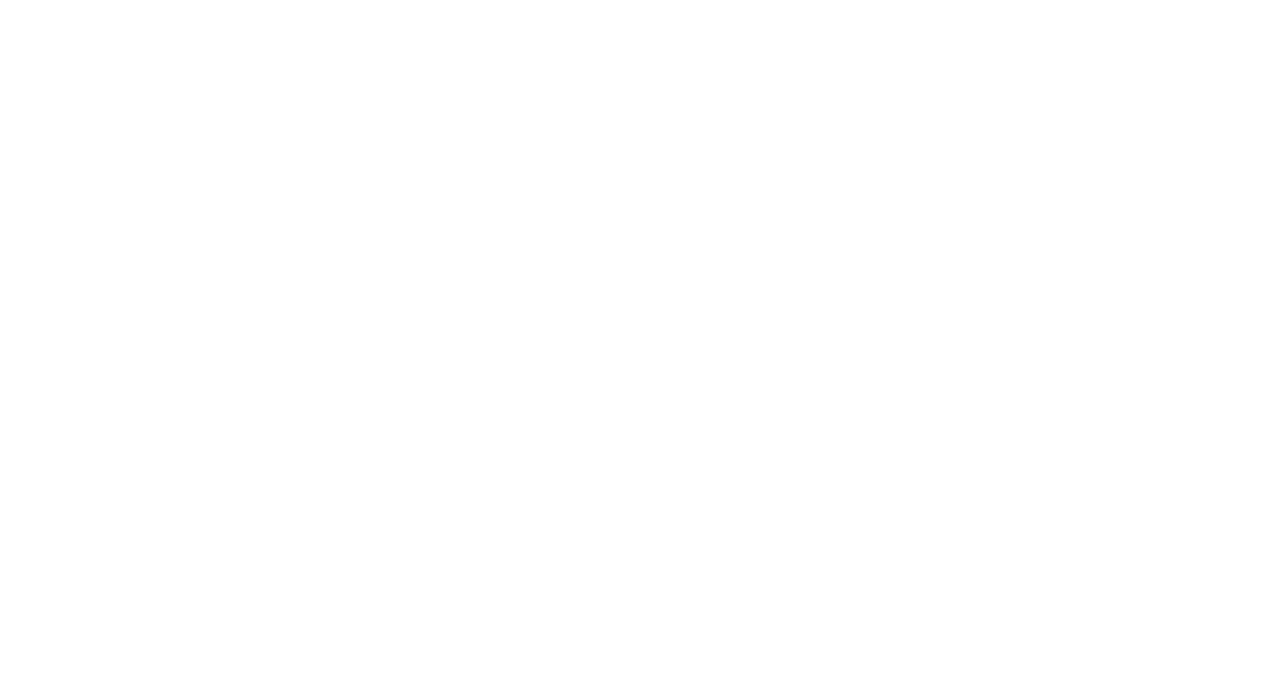
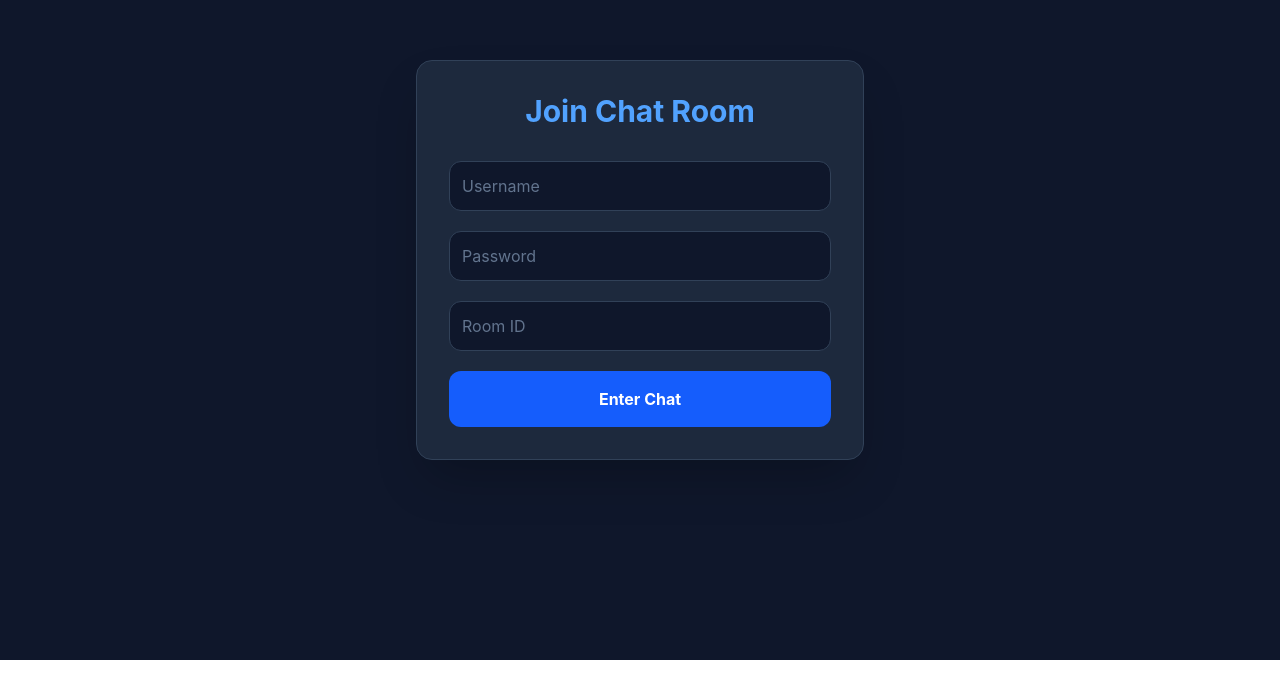
Before and after one commit to Shiw4se/nest-react-chat, a React app in the folder frontend/: page / in a window 1280 px wide. Shown: the part 140-816 px from the top of the page. Built offline with nearby package versions, Linux system fonts and the light colour scheme; no server answers; the HTML template or start-up script is replaced by a standard one.

Commit message:
feat(frontend): create real-time ChatRoom and JoinForm UI components

```diff
--- a/frontend/src/App.tsx
+++ b/frontend/src/App.tsx
@@ -1,14 +1,15 @@
-
-
+import { useAuthStore } from './store/useAuthStore';
+import { JoinForm } from './features/JoinForm';
+import { ChatRoom } from './features/ChatRoom';
 
 function App() {
+  const user = useAuthStore((state) => state.user);
+
   return (
-    <div className="min-h-screen bg-gray-100 flex items-center justify-center">
-      <h1 className="text-3xl font-bold text-blue-600">
-
-      </h1>
+    <div className="min-h-screen bg-slate-900">
+      {!user ? <JoinForm /> : <ChatRoom />}
     </div>
-  )
+  );
 }
 
-export default App
+export default App;
--- /dev/null
+++ b/frontend/src/features/ChatRoom.tsx
@@ -0,0 +1,141 @@
+import React, { useState, useEffect, useRef } from 'react';
+import axios from 'axios';
+import { socket } from '../services/socket';
+import { useAuthStore } from '../store/useAuthStore';
+import { useChatStore } from '../store/useChatStore';
+import type { ChatMessage } from '../types/chat';
+
+export const ChatRoom: React.FC = () => {
+  const user = useAuthStore((state) => state.user);
+  const logout = useAuthStore((state) => state.clearAuth);
+
+  const messages = useChatStore((state) => state.messages);
+  const addMessage = useChatStore((state) => state.addMessage);
+  const setMessages = useChatStore((state) => state.setMessages);
+  const clearMessages = useChatStore((state) => state.clearMessages);
+
+  const [inputText, setInputText] = useState('');
+  const messagesEndRef = useRef<HTMLDivElement>(null);
+
+  // Auto-scroll logic
+  const scrollToBottom = () => {
+    messagesEndRef.current?.scrollIntoView({ behavior: 'smooth' });
+  };
+
+  useEffect(() => {
+    scrollToBottom();
+  }, [messages]);
+
+  // Fetch history and handle socket subscriptions
+  useEffect(() => {
+    if (!user) return;
+
+    const fetchHistory = async () => {
+      try {
+        const res = await axios.get(`http://localhost:3000/messages/${user.room}`, {
+          headers: { Authorization: `Bearer ${localStorage.getItem('token')}` }
+        });
+        setMessages(res.data);
+      } catch (error) {
+        console.error('Error fetching history:', error);
+      }
+    };
+
+    fetchHistory();
+
+    // Join the specific room
+    socket.emit('join', { room: user.room, username: user.username });
+
+    // Listen for incoming messages
+    socket.on('newMessage', (message: ChatMessage) => {
+      addMessage(message);
+    });
+
+    return () => {
+      socket.off('newMessage');
+    };
+  }, [user, setMessages, addMessage]);
+
+  const handleSendMessage = (e: React.FormEvent) => {
+    e.preventDefault();
+    if (!inputText.trim() || !user) return;
+
+    socket.emit('SendMessage', {
+      room: user.room,
+      message: inputText,
+    });
+
+    setInputText('');
+  };
+
+  const handleLeaveRoom = () => {
+    socket.disconnect();
+    clearMessages();
+    logout();
+  };
+
+  if (!user) return null;
+
+  return (
+    <div className="flex flex-col h-screen bg-slate-900 text-slate-200 font-sans">
+      <header className="flex items-center justify-between p-4 bg-slate-800 border-b border-slate-700 shadow-sm z-10">
+        <div>
+          <h2 className="text-xl font-bold text-white">Room: <span className="text-blue-400">{user.room}</span></h2>
+          <p className="text-sm text-slate-400">Logged in as {user.username}</p>
+        </div>
+        <button
+          onClick={handleLeaveRoom}
+          className="px-4 py-2 bg-slate-700 hover:bg-red-500/80 text-white rounded-lg transition-colors text-sm font-medium"
+        >
+          Leave
+        </button>
+      </header>
+
+      <main className="flex-1 overflow-y-auto p-4 space-y-4">
+        {messages.length === 0 ? (
+          <div className="flex h-full items-center justify-center text-slate-500">
+            No messages yet. Be the first to say hello!
+          </div>
+        ) : (
+          messages.map((msg, index) => {
+            const isMe = msg.user.username === user.username;
+            return (
+              <div key={index} className={`flex flex-col ${isMe ? 'items-end' : 'items-start'}`}>
+                <span className="text-xs text-slate-400 mb-1 ml-1">{msg.user.username}</span>
+                <div
+                  className={`max-w-[75%] px-4 py-2 rounded-2xl ${
+                    isMe
+                      ? 'bg-blue-600 text-white rounded-tr-sm'
+                      : 'bg-slate-700 text-slate-100 rounded-tl-sm'
+                  }`}
+                >
+                  {msg.message}
+                </div>
+              </div>
+            );
+          })
+        )}
+        <div ref={messagesEndRef} />
+      </main>
+
+      <footer className="p-4 bg-slate-800 border-t border-slate-700">
+        <form onSubmit={handleSendMessage} className="flex gap-3 max-w-4xl mx-auto">
+          <input
+            type="text"
+            value={inputText}
+            onChange={(e) => setInputText(e.target.value)}
+            placeholder="Type a message..."
+            className="flex-1 p-3 bg-slate-900 border border-slate-600 rounded-xl focus:ring-2 focus:ring-blue-500 outline-none text-white placeholder:text-slate-500 transition-all"
+          />
+          <button
+            type="submit"
+            disabled={!inputText.trim()}
+            className="px-6 py-3 bg-blue-600 hover:bg-blue-500 disabled:bg-slate-700 disabled:text-slate-500 text-white font-bold rounded-xl transition-all active:scale-95"
+          >
+            Send
+          </button>
+        </form>
+      </footer>
+    </div>
+  );
+};
--- /dev/null
+++ b/frontend/src/features/JoinForm.tsx
@@ -0,0 +1,90 @@
+import React, { useState } from 'react';
+import api from '../api/axios';
+import { socket } from '../services/socket';
+import { useAuthStore } from '../store/useAuthStore';
+import type { AuthResponse } from '../types/auth';
+
+export const JoinForm: React.FC = () => {
+  const setAuth = useAuthStore((state) => state.setAuth);
+
+  const [formData, setFormData] = useState({ username: '', password: '', room: '' });
+  const [error, setError] = useState<string | null>(null);
+  const [isLoading, setIsLoading] = useState(false);
+
+  const handleSubmit = async (e: React.FormEvent) => {
+    e.preventDefault();
+    setIsLoading(true);
+    setError(null);
+
+    try {
+      const { data } = await api.post<AuthResponse>('/auth/login', {
+        username: formData.username,
+        password: formData.password,
+      });
+
+      const { username, room } = formData;
+
+      setAuth({ username, room }, data.access_token);
+
+      socket.auth = { token: data.access_token };
+      socket.connect();
+      socket.emit('join', { room, username });
+
+    } catch (err: any) {
+      setError(err.response?.data?.message || 'Login failed. Check your credentials or backend.');
+    } finally {
+      setIsLoading(false);
+    }
+  };
+
+  return (
+    <div className="flex items-center justify-center min-h-screen bg-slate-900 px-4">
+      <form
+        onSubmit={handleSubmit}
+        className="w-full max-w-md bg-slate-800 p-8 rounded-2xl shadow-2xl border border-slate-700"
+      >
+        <h2 className="text-3xl font-bold text-center mb-8 text-blue-400">
+          Join Chat Room
+        </h2>
+
+        {error && (
+          <div className="mb-6 p-3 bg-red-500/10 border border-red-500/50 text-red-500 rounded-lg text-sm">
+            {error}
+          </div>
+        )}
+
+        <div className="space-y-5">
+          <input
+            type="text"
+            placeholder="Username"
+            required
+            className="w-full p-3 bg-slate-900 border border-slate-700 rounded-xl focus:ring-2 focus:ring-blue-500 outline-none text-white placeholder:text-slate-500"
+            onChange={(e) => setFormData({ ...formData, username: e.target.value })}
+          />
+          <input
+            type="password"
+            placeholder="Password"
+            required
+            className="w-full p-3 bg-slate-900 border border-slate-700 rounded-xl focus:ring-2 focus:ring-blue-500 outline-none text-white placeholder:text-slate-500"
+            onChange={(e) => setFormData({ ...formData, password: e.target.value })}
+          />
+          <input
+            type="text"
+            placeholder="Room ID"
+            required
+            className="w-full p-3 bg-slate-900 border border-slate-700 rounded-xl focus:ring-2 focus:ring-emerald-500 outline-none text-white placeholder:text-slate-500"
+            onChange={(e) => setFormData({ ...formData, room: e.target.value })}
+          />
+
+          <button
+            type="submit"
+            disabled={isLoading}
+            className="w-full py-4 bg-blue-600 hover:bg-blue-500 text-white font-bold rounded-xl transition-all active:scale-95 disabled:opacity-50"
+          >
+            {isLoading ? 'Connecting...' : 'Enter Chat'}
+          </button>
+        </div>
+      </form>
+    </div>
+  );
+};
--- a/frontend/src/index.css
+++ b/frontend/src/index.css
@@ -1,3 +1 @@
-@tailwind base;
-@tailwind components;
-@tailwind utilities;
+@import "tailwindcss";
```
